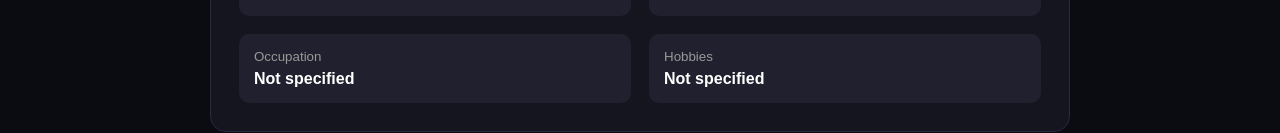
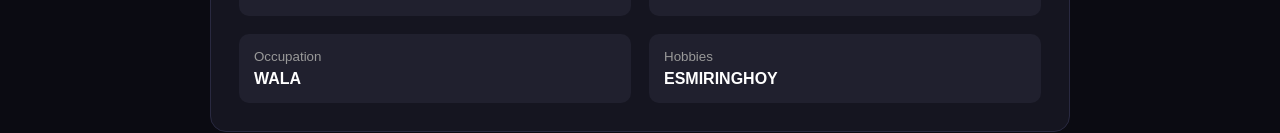
Before and after one commit to markthespot6/red-malaks, a plain HTML site: page index.html in a window 1280 px wide. Shown: the part 826-959 px from the top of the page. Drawn offline with Linux system fonts and the light colour scheme.

Commit message:
Update index.html

```diff
--- a/index.html
+++ b/index.html
@@ -197,12 +197,12 @@ footer {
 
             <div>
                 <small>Occupation</small>
-                <strong>Not specified</strong>
+                <strong>WALA</strong>
             </div>
 
             <div>
                 <small>Hobbies</small>
-                <strong>Not specified</strong>
+                <strong>ESMIRINGHOY</strong>
             </div>
         </div>
     </section>
```
